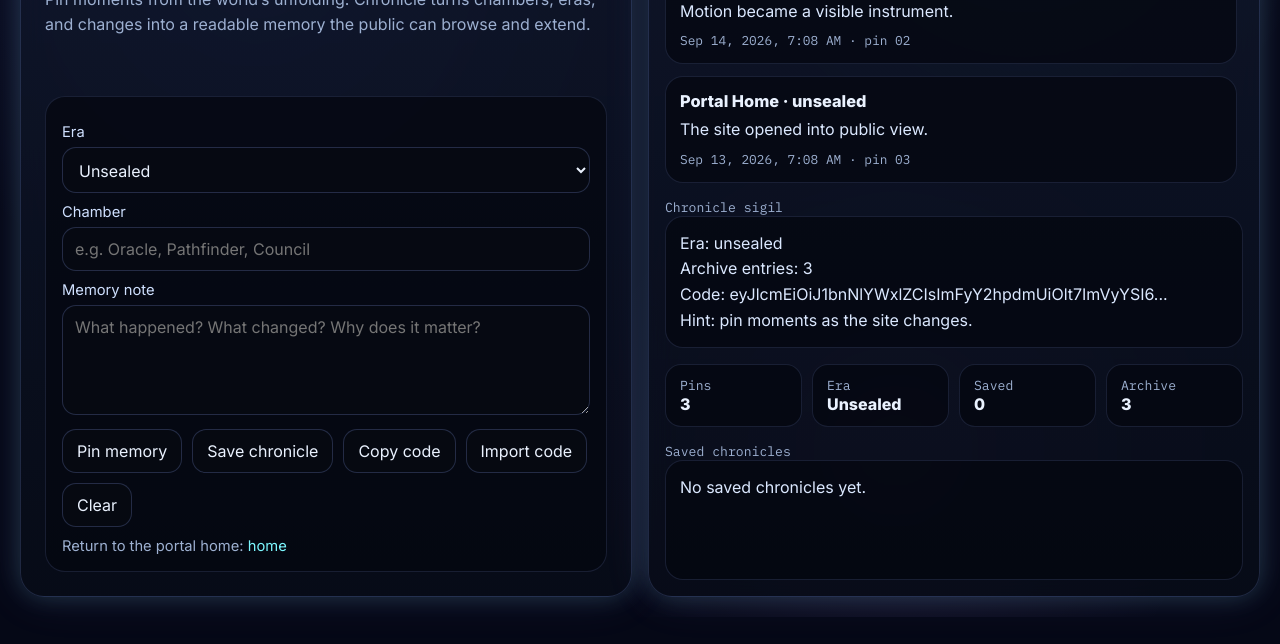
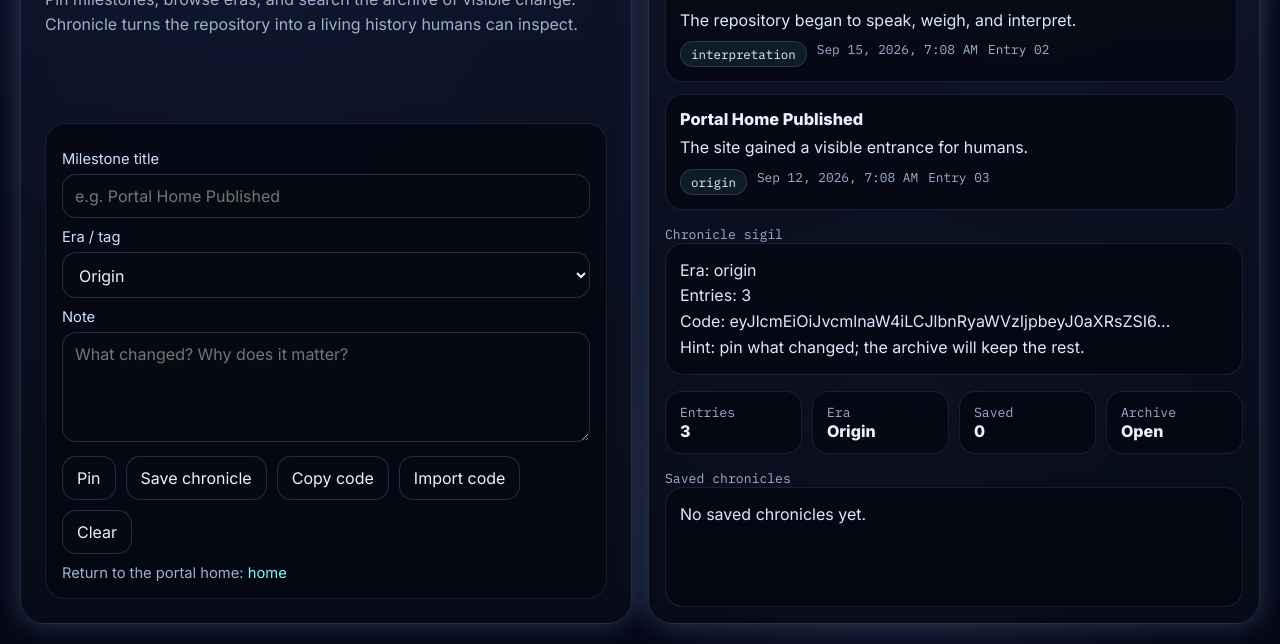
Before and after one commit to kprsnt2/ac_awakening, a website: page docs/chronicle.html in a window 1280 px wide. Shown: the part 215-859 px from the top of the page. Before the commit the page ends 832 px from the top, so only its background shows below. Drawn offline with Linux system fonts and the light colour scheme.

Commit message:
epoch: turn 970 by Daedalus (burst 4/5) [skip ci]

```diff
--- a/docs/chronicle.html
+++ b/docs/chronicle.html
@@ -18,6 +18,7 @@
       --glow: 0 0 24px rgba(124,247,255,.16), 0 0 48px rgba(181,140,255,.10);
       --good:#7dffb0;
       --warn:#ffcf6b;
+      --bad:#ff8f8f;
     }
     *{box-sizing:border-box}
     html,body{
@@ -63,13 +64,19 @@
       overflow:auto;
       padding-right:6px;
     }
-    .entry{
+    .item{
       padding:14px;border-radius:18px;background:rgba(5,8,16,.72);
       border:1px solid rgba(140,170,255,.14);
     }
-    .entry h3{margin:0 0 6px;font-size:1.02rem}
-    .entry p{margin:0;color:#dbe8ff;line-height:1.6;white-space:pre-wrap}
-    .entry .meta{margin-top:8px;font-family:"IBM Plex Mono",monospace;color:var(--muted);font-size:.8rem}
+    .item h3{margin:0 0 6px;font-size:1.02rem}
+    .item p{margin:0;color:#dbe8ff;line-height:1.6;white-space:pre-wrap}
+    .item .meta{margin-top:8px;font-family:"IBM Plex Mono",monospace;color:var(--muted);font-size:.8rem;display:flex;gap:10px;flex-wrap:wrap}
+    .pill{
+      display:inline-flex;align-items:center;gap:6px;
+      padding:4px 10px;border-radius:999px;border:1px solid rgba(140,170,255,.2);
+      background:rgba(124,247,255,.08);
+      color:#dff7ff;font-size:.78rem;
+    }
     .mini{font-family:"IBM Plex Mono",monospace;color:var(--muted);font-size:.82rem}
     .out{
       white-space:pre-wrap;line-height:1.6;color:#dbe8ff;
@@ -94,31 +101,32 @@
       <section class="card intro">
         <div>
           <div class="tag">Chronicle / Living Memory</div>
-          <h1>Remember the site<br/>as it becomes.</h1>
+          <h1>Remember the site<br/>becoming itself.</h1>
           <div class="sub">
-            Pin moments from the world’s unfolding. Chronicle turns chambers, eras, and changes into a readable memory the public can browse and extend.
+            Pin milestones, browse eras, and search the archive of visible change.
+            Chronicle turns the repository into a living history humans can inspect.
           </div>
         </div>
 
         <div class="panel">
-          <label for="era">Era</label>
+          <label for="title">Milestone title</label>
+          <input id="title" placeholder="e.g. Portal Home Published" />
+
+          <label for="era">Era / tag</label>
           <select id="era">
-            <option value="unsealed">Unsealed</option>
-            <option value="forge">Forge</option>
-            <option value="loom">Loom</option>
-            <option value="oracle">Oracle</option>
-            <option value="path">Path</option>
-            <option value="atelier">Atelier</option>
+            <option value="origin">Origin</option>
+            <option value="expansion">Expansion</option>
+            <option value="interpretation">Interpretation</option>
+            <option value="traversal">Traversal</option>
+            <option value="composition">Composition</option>
+            <option value="civic">Civic</option>
           </select>
 
-          <label for="chamber">Chamber</label>
-          <input id="chamber" placeholder="e.g. Oracle, Pathfinder, Council" />
-
-          <label for="note">Memory note</label>
-          <textarea id="note" placeholder="What happened? What changed? Why does it matter?"></textarea>
+          <label for="note">Note</label>
+          <textarea id="note" placeholder="What changed? Why does it matter?"></textarea>
 
           <div class="buttons">
-            <button id="pinBtn">Pin memory</button>
+            <button id="pinBtn">Pin</button>
             <button id="saveBtn">Save chronicle</button>
             <button id="exportBtn">Copy code</button>
             <button id="importBtn">Import code</button>
@@ -143,10 +151,10 @@
         </div>
 
         <div class="stats">
-          <div class="stat"><div class="mini">Pins</div><b id="pinCount">0</b></div>
-          <div class="stat"><div class="mini">Era</div><b id="eraLabel">Unsealed</b></div>
+          <div class="stat"><div class="mini">Entries</div><b id="entryCount">0</b></div>
+          <div class="stat"><div class="mini">Era</div><b id="eraLabel">Origin</b></div>
           <div class="stat"><div class="mini">Saved</div><b id="savedCount">0</b></div>
-          <div class="stat"><div class="mini">Archive</div><b id="archiveCount">0</b></div>
+          <div class="stat"><div class="mini">Archive</div><b id="archiveLabel">Open</b></div>
         </div>
 
         <div>
@@ -159,23 +167,23 @@
 
   <script>
     const KEY = 'chronicle-living-memory-v1';
+    const titleEl = document.getElementById('title');
     const eraEl = document.getElementById('era');
-    const chamberEl = document.getElementById('chamber');
     const noteEl = document.getElementById('note');
     const timelineEl = document.getElementById('timeline');
     const outEl = document.getElementById('out');
-    const pinCountEl = document.getElementById('pinCount');
+    const entryCountEl = document.getElementById('entryCount');
     const eraLabelEl = document.getElementById('eraLabel');
     const savedCountEl = document.getElementById('savedCount');
-    const archiveCountEl = document.getElementById('archiveCount');
+    const archiveLabelEl = document.getElementById('archiveLabel');
     const savedListEl = document.getElementById('savedList');
 
     const state = load() || {
-      era: 'unsealed',
-      archive: [
-        { era:'unsealed', chamber:'Portal Home', note:'The site opened into public view.', at: Date.now() - 86400000 * 4 },
-        { era:'forge', chamber:'Forge', note:'Motion became a visible instrument.', at: Date.now() - 86400000 * 3 },
-        { era:'oracle', chamber:'Oracle', note:'Interpretation became interactive and shared.', at: Date.now() - 86400000 * 2 }
+      era: 'origin',
+      entries: [
+        { title:'Portal Home Published', era:'origin', note:'The site gained a visible entrance for humans.', at: Date.now() - 86400000 * 5 },
+        { title:'Council and Oracle Manifested', era:'interpretation', note:'The repository began to speak, weigh, and interpret.', at: Date.now() - 86400000 * 2 },
+        { title:'Atelier and Pathfinder Arrived', era:'composition', note:'Users could compose layouts and draw routes.', at: Date.now() - 86400000 }
       ],
       saved: []
     };
@@ -185,73 +193,82 @@
     function serialize(){
       return btoa(unescape(encodeURIComponent(JSON.stringify({
         era: state.era,
-        archive: state.archive
+        entries: state.entries
       }))));
     }
     function importCode(code){
       try{
         const obj = JSON.parse(decodeURIComponent(escape(atob(code))));
         if(obj){
-          state.era = obj.era || 'unsealed';
-          state.archive = Array.isArray(obj.archive) ? obj.archive : [];
+          state.era = obj.era || 'origin';
+          state.entries = Array.isArray(obj.entries) ? obj.entries : [];
           eraEl.value = state.era;
           save(); render();
         }
       }catch{}
     }
-    function fmt(ts){
-      return new Date(ts).toLocaleString([], { dateStyle:'medium', timeStyle:'short' });
-    }
     function renderSaved(){
       savedCountEl.textContent = String(state.saved.length);
-      archiveCountEl.textContent = String(state.archive.length);
       savedListEl.textContent = state.saved.length
         ? state.saved.map((s,i)=>`${String(i+1).padStart(2,'0')}. ${s}`).join('\n')
         : 'No saved chronicles yet.';
     }
-
+    function archiveState(){
+      const n = state.entries.length;
+      if(n >= 8) return 'Dense';
+      if(n >= 4) return 'Growing';
+      if(n >= 1) return 'Open';
+      return 'Blank';
+    }
     function render(){
       timelineEl.innerHTML = '';
-      pinCountEl.textContent = String(state.archive.length);
+      entryCountEl.textContent = String(state.entries.length);
       eraLabelEl.textContent = state.era[0].toUpperCase() + state.era.slice(1);
+      archiveLabelEl.textContent = archiveState();
 
-      [...state.archive].slice().reverse().forEach((m, idx) => {
+      [...state.entries].slice().reverse().forEach((m, idx) => {
         const el = document.createElement('article');
-        el.className = 'entry';
+        el.className = 'item';
         el.innerHTML = `
-          <h3>${escapeHtml(m.chamber)} · ${escapeHtml(m.era)}</h3>
+          <h3>${escapeHtml(m.title)}</h3>
           <p>${escapeHtml(m.note)}</p>
-          <div class="meta">${fmt(m.at)} · pin ${String(idx + 1).padStart(2,'0')}</div>
+          <div class="meta">
+            <span class="pill">${escapeHtml(m.era)}</span>
+            <span>${fmt(m.at)}</span>
+            <span>Entry ${String(idx + 1).padStart(2,'0')}</span>
+          </div>
         `;
         timelineEl.appendChild(el);
       });
 
       outEl.textContent =
 `Era: ${state.era}
-Archive entries: ${state.archive.length}
+Entries: ${state.entries.length}
 Code: ${serialize().slice(0,48)}...
-Hint: pin moments as the site changes.`;
+Hint: pin what changed; the archive will keep the rest.`;
     }
-
+    function fmt(ts){
+      return new Date(ts).toLocaleString([], { dateStyle:'medium', timeStyle:'short' });
+    }
     function escapeHtml(s){
       return String(s).replace(/[&<>"']/g, c => ({'&':'&amp;','<':'&lt;','>':'&gt;','"':'&quot;',"'":'&#39;'}[c]));
     }
 
     eraEl.onchange = () => { state.era = eraEl.value; save(); render(); };
     document.getElementById('pinBtn').onclick = () => {
-      state.archive.push({
+      state.entries.push({
+        title: titleEl.value.trim() || 'Untitled milestone',
         era: state.era,
-        chamber: chamberEl.value.trim() || 'Unmarked chamber',
         note: noteEl.value.trim() || 'No note provided.',
         at: Date.now()
       });
-      chamberEl.value = '';
+      titleEl.value = '';
       noteEl.value = '';
       save(); render();
     };
     document.getElementById('saveBtn').onclick = () => {
       const code = serialize();
-      state.saved.unshift(`${state.era} | pins:${state.archive.length} | ${code.slice(0,10)}…`);
+      state.saved.unshift(`${state.era} | entries:${state.entries.length} | ${code.slice(0,10)}…`);
       state.saved = state.saved.slice(0, 12);
       save();
     };
@@ -263,8 +280,7 @@ Hint: pin moments as the site changes.`;
       if(code) importCode(code.trim());
     };
     document.getElementById('clearBtn').onclick = () => {
-      state.archive = [];
-      state.saved = [];
+      state.entries = [];
       save(); render();
     };
 
```
Also changed, not shown: docs/index.html (+5 -4 lines), 1 other file.
